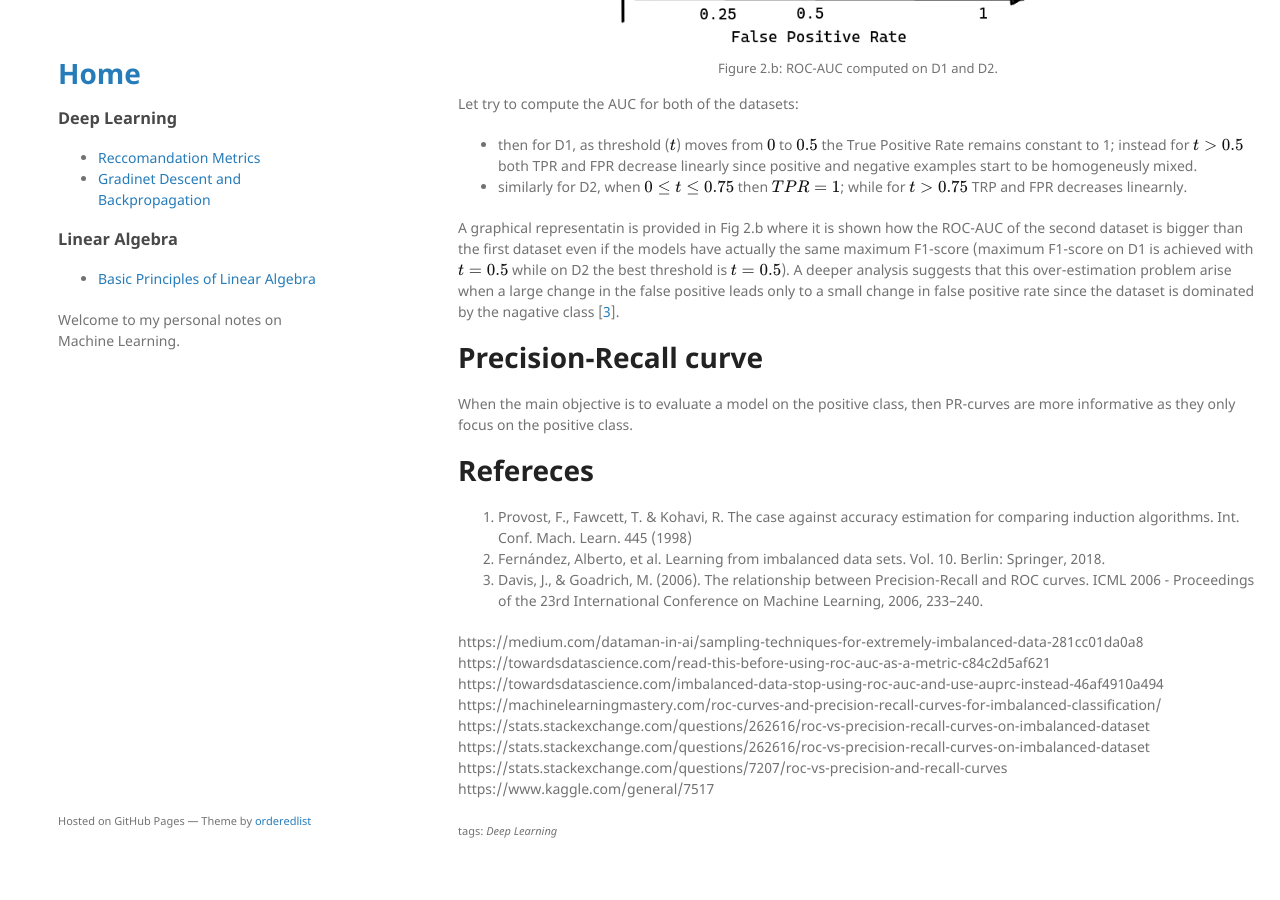
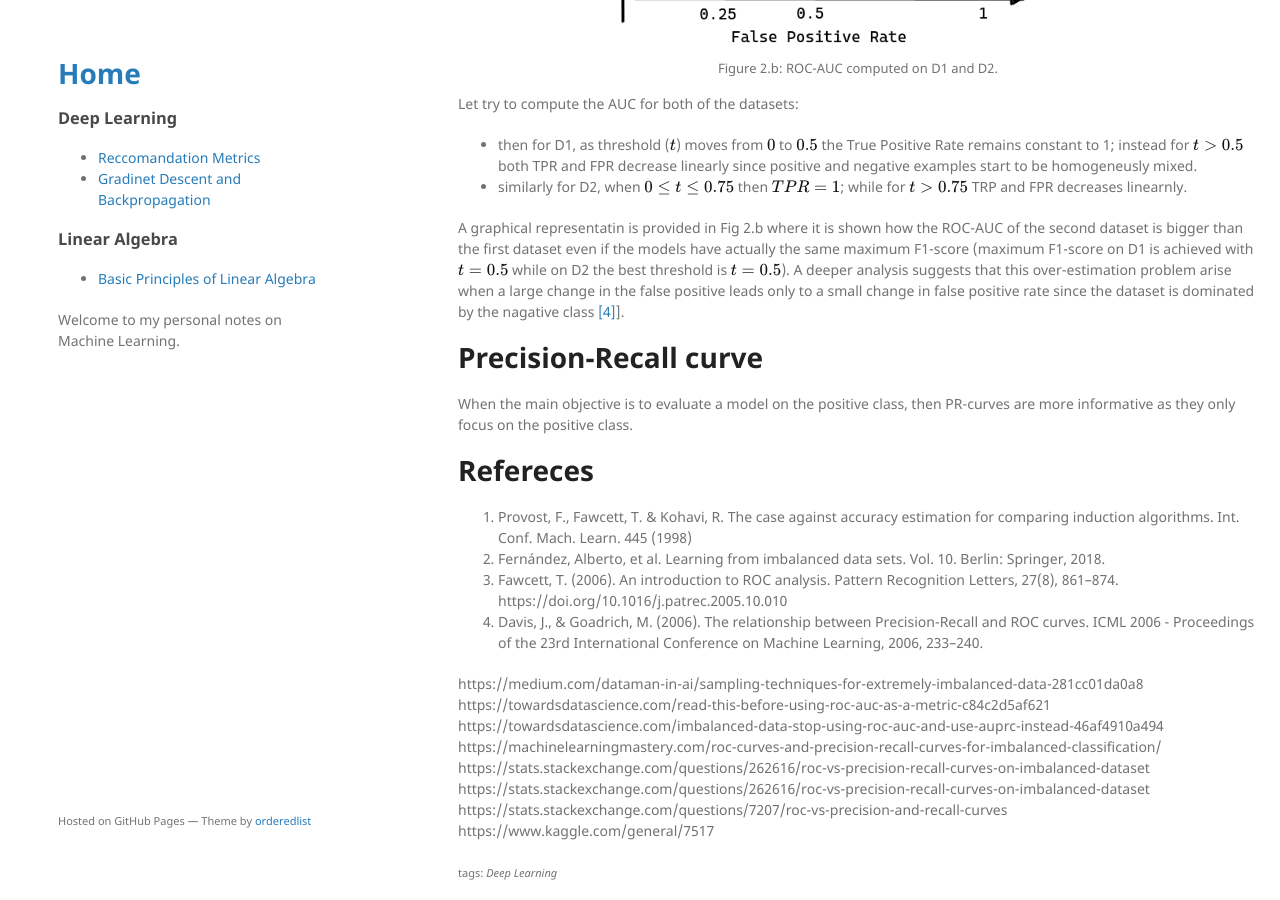
Before and after one commit to andompesta/andompesta.github.io, a Jekyll site: the page built from _posts/2022-07-15-metrics.md, in a window 1280 px wide and 900 px high, scrolled down 2650 px. Built offline with Jekyll 4.4.1, drawn with Linux system fonts in a browser that asks for light colours.

Commit message:
add reference

```diff
--- a/_posts/2022-07-15-metrics.md
+++ b/_posts/2022-07-15-metrics.md
@@ -127,7 +127,7 @@ Let try to compute the AUC for both of the datasets:
   - similarly for D2, when $0 \leq t \leq 0.75$ then $TPR = 1$; while for $t>0.75$ TRP and FPR decreases linearnly.
 
 A graphical representatin is provided in Fig 2.b where it is shown how the ROC-AUC of the second dataset is bigger than the first dataset even if the models have actually the same maximum F1-score (maximum F1-score on D1 is achieved with $t=0.5$ while on D2 the best threshold is $t=0.5$).
-A deeper analysis suggests that this over-estimation problem arise when a large change in the false positive leads only to a small change in false positive rate since the dataset is dominated by the nagative class [[3](#ref:davis)].
+A deeper analysis suggests that this over-estimation problem arise when a large change in the false positive leads only to a small change in false positive rate since the dataset is dominated by the nagative class [[4]](#ref:davis)].
 
 # Precision-Recall curve
 
@@ -139,6 +139,7 @@ When the main objective is to evaluate a model on the positive class, then PR-cu
     <li id="ref:provost"> Provost, F., Fawcett, T. & Kohavi, R. The case against accuracy estimation for comparing induction algorithms. Int. Conf. Mach. Learn. 445 (1998)
     </li>
     <li id="ref:fernandez"> Fernández, Alberto, et al. Learning from imbalanced data sets. Vol. 10. Berlin: Springer, 2018. </li>
+    <li id="ref:fawcett"> Fawcett, T. (2006). An introduction to ROC analysis. Pattern Recognition Letters, 27(8), 861–874. https://doi.org/10.1016/j.patrec.2005.10.010 </li>
     <li id="ref:davis"> Davis, J., & Goadrich, M. (2006). The relationship between Precision-Recall and ROC curves. ICML 2006 - Proceedings of the 23rd International Conference on Machine Learning, 2006, 233–240. </li>
 </ol>
 
```
Also changed, not shown: other parts of _posts/2022-07-15-metrics.md (+1 -1 lines).
